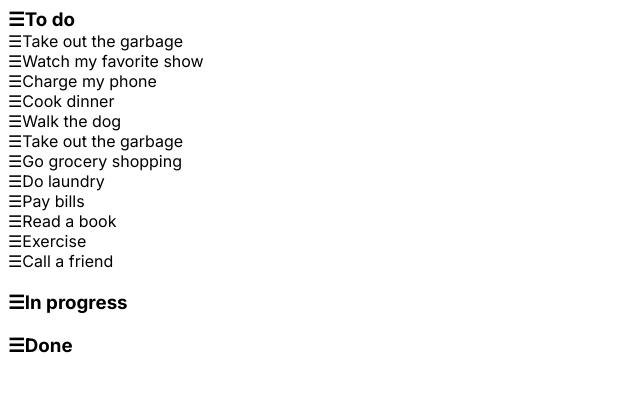
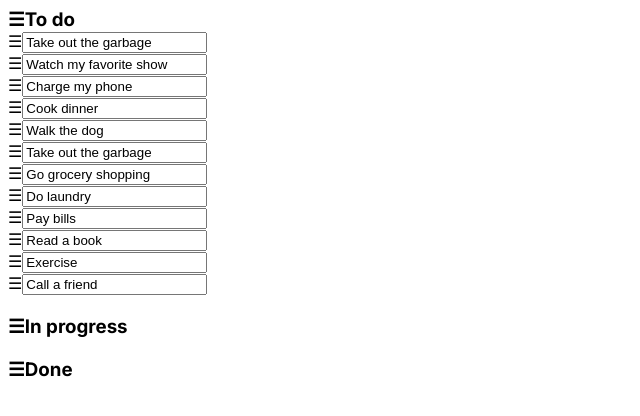
Before and after one commit to joaomarceloods/cardapiooo, a Next.js app: page / in a window 1280 px wide. Shown: the top 416 px of the page, without its empty margins (0-640 px from the left). Built offline with nearby package versions, Linux system fonts and the light colour scheme.

Commit message:
Enable renaming tasks

```diff
--- a/src/components/board.tsx
+++ b/src/components/board.tsx
@@ -96,6 +96,26 @@ const Board = () => {
     }
   };
 
+  const onChangeTask = (
+    event: React.ChangeEvent<HTMLInputElement>,
+    taskId: string
+  ) => {
+    setState((state) => {
+      const task = state.tasks[taskId as keyof typeof state.tasks];
+      task.content = event.target.value;
+
+      return {
+        ...state,
+        tasks: {
+          ...state.tasks,
+          [task.id]: {
+            ...task,
+          },
+        },
+      };
+    });
+  };
+
   return (
     <DragDropContext onDragEnd={onDragEnd}>
       <div>
@@ -157,7 +177,12 @@ const Board = () => {
                                           <span {...provided.dragHandleProps}>
                                             ☰
                                           </span>
-                                          {task.content}
+                                          <input
+                                            value={task.content}
+                                            onChange={(e) =>
+                                              onChangeTask(e, task.id)
+                                            }
+                                          />
                                         </div>
                                       )}
                                     </Draggable>
```
